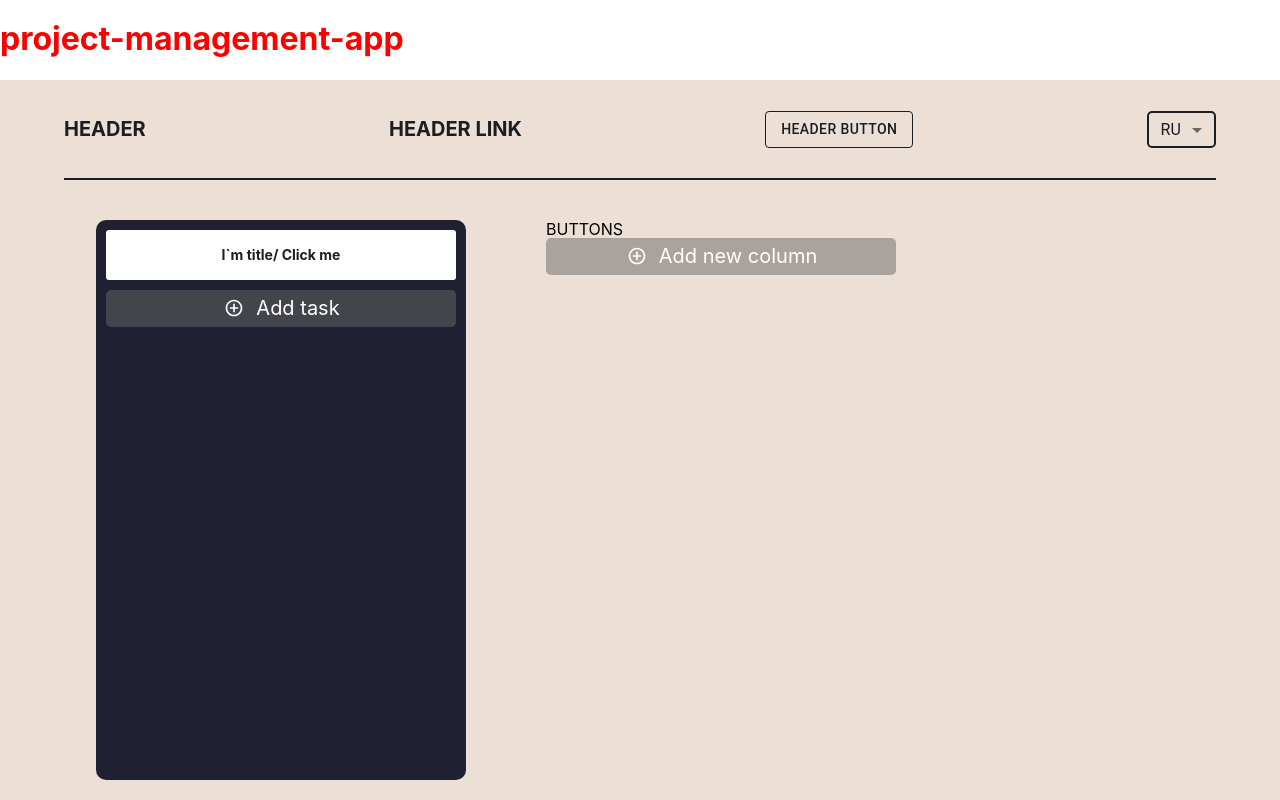
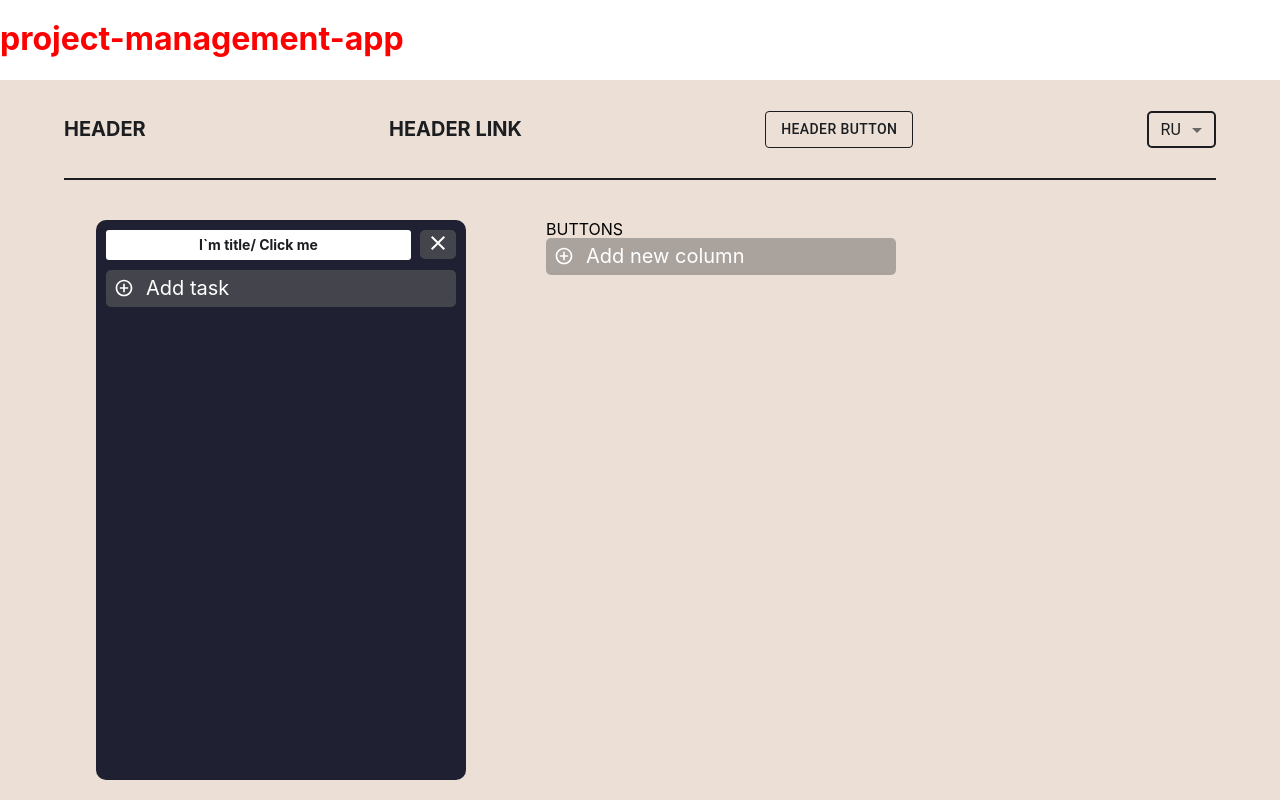
Before and after one commit to sharovskiye/project-management-app, a React (Create React App) app: page /#/ in a window 1280 px wide. Shown: the top 800 px of the page. Built offline with nearby package versions, Linux system fonts and the light colour scheme.

Commit message:
PMA-13 feat(designe): add modal window

```diff
--- a/src/components/designe/Board/Column.tsx
+++ b/src/components/designe/Board/Column.tsx
@@ -2,35 +2,52 @@ import { Tooltip } from '@mui/material';
 import { useCallback, useState } from 'react';
 import { CustomButton } from '../Buttons/CustomButton';
 import AddCircleOutlineOutlinedIcon from '@mui/icons-material/AddCircleOutlineOutlined';
+import CheckOutlinedIcon from '@mui/icons-material/CheckOutlined';
+import ClearOutlinedIcon from '@mui/icons-material/ClearOutlined';
 import style from '../style.module.scss';
+import { ModalWindow } from './ModalWindow';
 
 export const Column = () => {
   const [open, setOpen] = useState(false);
-
+  const [openModal, setOpenModal] = useState(false);
+  const handleOpen = () => setOpenModal(true);
+  const handleClose = () => setOpenModal(false);
   const isOpen = useCallback(() => {
     setOpen((prevValue) => !prevValue);
   }, []);
 
   return (
     <div className={`${style.column}`}>
-      <div className={`${style.column_header}`}>
-        {!open && (
-          <Tooltip title="Click">
+      {!open && (
+        <div className={`${style.column_header}`}>
+          <Tooltip title="Change title" placement="top">
             <div className={`${style.column_title}`} onClick={isOpen}>
               <p>I`m title/ Click me</p>
             </div>
           </Tooltip>
-        )}
-        {open && (
+          <Tooltip title="Delete column" placement="top">
+            <div>
+              <CustomButton
+                icon={<ClearOutlinedIcon />}
+                itemType="button"
+                className={`${style.columnButton} ${style.columnButton__cancel}`}
+                onClick={isOpen}
+              />
+            </div>
+          </Tooltip>
+        </div>
+      )}
+      {open && (
+        <div className={`${style.column_header}`}>
           <form className={style.column_form}>
             <div className={style.column_buttons}>
               <CustomButton
-                textContent="SUBMIT"
+                icon={<CheckOutlinedIcon />}
                 itemType="submit"
                 className={`${style.columnButton} ${style.columnButton__submit}`}
               />
               <CustomButton
-                textContent="CANCEL"
+                icon={<ClearOutlinedIcon />}
                 itemType="button"
                 className={`${style.columnButton} ${style.columnButton__cancel}`}
                 onClick={isOpen}
@@ -38,16 +55,24 @@ export const Column = () => {
             </div>
             <input className={style.column_input} type="text" />
           </form>
-        )}
-      </div>
+        </div>
+      )}
+
       <CustomButton
         typeof="button"
         textContent="Add task"
         className={`${style.columnButton} ${style.columnButton__icon}`}
         style={{ height: '37px' }}
         icon={<AddCircleOutlineOutlinedIcon className={style.icon__add} />}
+        onClick={handleOpen}
       />
-      <div></div>
+
+      <ModalWindow
+        open={openModal}
+        handleClose={handleClose}
+        placeHolder="Enter a title for this task"
+        nameButton="Add task"
+      />
     </div>
   );
 };
--- /dev/null
+++ b/src/components/designe/Board/ModalWindow.tsx
@@ -0,0 +1,34 @@
+import Modal from '@mui/material/Modal/Modal';
+import style from '../style.module.scss';
+import ClearOutlinedIcon from '@mui/icons-material/ClearOutlined';
+import { CustomButton } from '../Buttons/CustomButton';
+
+export type ModalType = {
+  open: boolean;
+  handleClose: () => void;
+  placeHolder: string;
+  nameButton: string;
+};
+
+export const ModalWindow = ({ open, handleClose, placeHolder, nameButton }: ModalType) => {
+  return (
+    <Modal open={open} onClose={handleClose}>
+      <form className={style.modal_form}>
+        <input className={style.modal_input} type="text" placeholder={placeHolder} />
+        <div className={style.modal_buttons}>
+          <CustomButton
+            itemType="button"
+            className={`${style.columnButton} ${style.columnButton__submit} ${style.modal_textButton}`}
+            textContent={nameButton}
+          />
+          <CustomButton
+            icon={<ClearOutlinedIcon />}
+            itemType="button"
+            className={`${style.columnButton} ${style.columnButton__cancel}`}
+            onClick={handleClose}
+          />
+        </div>
+      </form>
+    </Modal>
+  );
+};
--- a/src/components/designe/Main/Main.tsx
+++ b/src/components/designe/Main/Main.tsx
@@ -1,10 +1,15 @@
-import React from 'react';
+import React, { useState } from 'react';
 import { CustomButton } from '../Buttons/CustomButton';
 import style from '../style.module.scss';
 import { Column } from '../Board/Column';
 import AddCircleOutlineOutlinedIcon from '@mui/icons-material/AddCircleOutlineOutlined';
+import { ModalWindow } from '../Board/ModalWindow';
 
 export const Main = () => {
+  const [openModal, setOpenModal] = useState(false);
+  const handleOpen = () => setOpenModal(true);
+  const handleClose = () => setOpenModal(false);
+
   return (
     <div className={`${style.container} ${style.container__medium}  ${style.main}`}>
       <Column />
@@ -25,6 +30,14 @@ export const Main = () => {
           className={`${style.columnButton} ${style.columnButton__icon}`}
           style={{ height: '37px' }}
           icon={<AddCircleOutlineOutlinedIcon className={style.icon__add} />}
+          onClick={handleOpen}
+        />
+        <ModalWindow
+          open={openModal}
+          handleClose={handleClose}
+          placeHolder="Enter a title for the new
+        columns"
+          nameButton="Add column"
         />
       </div>
     </div>
--- a/src/components/designe/style.module.scss
+++ b/src/components/designe/style.module.scss
@@ -15,10 +15,11 @@ $color-cancel: #F3758B;
 $color-submit: #6DCCCC;
 $color-add: #007E5B;
 $color-delete: #ff0000;
+$width-column: 350px;
+$padding-base: 10px;
 
 section {
     margin-bottom: 50px;
-
 }
 
 .container {
@@ -67,7 +68,7 @@ section {
 
     &_link {
         display: block;
-        padding-right: 10px;
+        padding-right: $padding-base;
         text-decoration: none !important;
         cursor: pointer;
         transition: 0.5s;
@@ -110,7 +111,6 @@ section {
 .columnButton {
     display: flex;
     align-items: center;
-    justify-content: center;
     color: $color-text-white;
     cursor: pointer;
     background-color: $color-column-button;
@@ -118,20 +118,24 @@ section {
     border-radius: 5px;
     transition: 0.5s;
 
+    &__submit {
+        justify-content: center;
 
-    &__submit {
         &:hover {
             color: $color-submit ;
         }
     }
 
     &__cancel {
+        justify-content: center;
+
         &:hover {
             color: $color-cancel ;
         }
     }
 
     &__icon {
+        justify-content: flex-start;
         width: 100%;
         font-size: $font-size-large;
 
@@ -143,18 +147,22 @@ section {
 }
 
 .column {
-    width: 350px;
+    position: relative;
+    width: $width-column;
     height: 90%;
-    padding: 10px;
-    border-radius: 10px;
+    padding: $padding-base;
+    border-radius: $padding-base;
 
     &__full {
         overflow-y: scroll;
     }
 
     &_header {
-        height: 50px;
-        margin-bottom: 10px;
+        display: flex;
+        justify-content: space-between;
+        width: 100%;
+        height: 30px;
+        margin-bottom: $padding-base;
         font-size: $font-size-small;
         font-weight: bold;
         color: $title-color-dark;
@@ -165,7 +173,7 @@ section {
         display: flex;
         align-items: center;
         justify-content: center;
-        width: 100%;
+        width: calc(100% - 45px);
         height: 100%;
         cursor: pointer;
         background-color: $color-text-white;
@@ -175,29 +183,61 @@ section {
 
     &_form {
         display: flex;
+        width: 100%;
         height: 100%;
     }
 
     &_buttons {
         display: flex;
-        flex-direction: column;
         justify-content: space-between;
-        width: 100px;
+        width: 80px;
     }
 
     &_input {
-        display: flex;
-        width: calc(100% - 110px);
-        margin-left: 10px;
+        width: calc(100% - 90px);
+        margin-left: $padding-base;
         border: none;
         outline: none;
     }
 
-    & .columnButton {
-        height: 47%;
+}
+
+.modal {
+    &_form {
+        position: absolute;
+        top: 50%;
+        left: 50%;
+        display: flex;
+        flex-direction: column;
+        align-items: center;
+        justify-content: space-between;
+        width: $width-column;
+        height: 150px;
+        padding: $padding-base;
+        background-color: $color-text-white;
+        border: 2px solid #000000;
+        box-shadow: rgb(38 57 77) 0 20px 30px -10px;
+        transform: translate(-50%, -50%);
     }
 
-}
+    &_input {
+        width: calc(100% - #{$padding-base * 2});
+        min-height: 100px;
+        padding: 0;
+    }
+
+    &_buttons {
+        display: flex;
+        justify-content: space-between;
+        width: calc(100% - #{$padding-base * 2});
+
+    }
+
+    &_textButton {
+        width: 100%;
+    }
+  };
+
 
 
 .icon {
--- a/src/index.scss
+++ b/src/index.scss
@@ -1,6 +1,7 @@
 @import '/node_modules/normalize.css';
 
 body {
+  padding: 0;
   margin: 0;
   font-family: -apple-system, BlinkMacSystemFont, 'Segoe UI', Roboto, Oxygen, Ubuntu, Cantarell,
     'Fira Sans', 'Droid Sans', 'Helvetica Neue', sans-serif;
```
